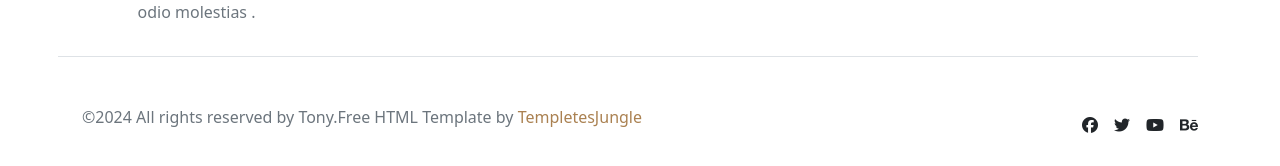
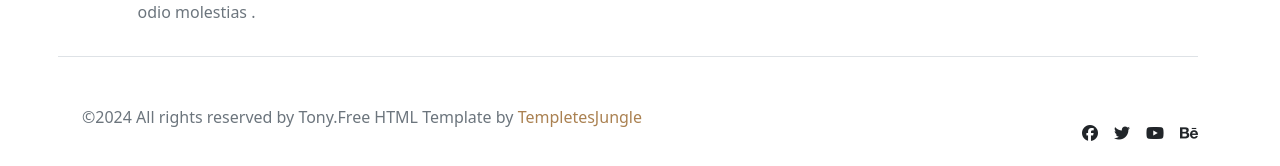
Before and after one commit to Tonyos187/task6, a plain HTML site: page index.html in a window 1280 px wide. Shown: the part 2263-2429 px from the top of the page. Before the commit the page ends 2408 px from the top, so only its background shows below. Drawn offline with nearby package versions, Linux system fonts and the light colour scheme; no server answers; a web font is replaced by a local one.

Commit message:
second commit

```diff
--- a/index.html
+++ b/index.html
@@ -204,7 +204,7 @@
         </section>
 
     </main>
-    <footer class="pt-5 position-relative">
+    <footer class="pt-5">
         <div class="container">
             <div class="row">
                 <div class="row border-bottom">
@@ -268,11 +268,11 @@
                         <li class="list-group-item border-0 text-center ">Contact us</li>
                     </ul>
                 </div>
-                <div class="d-flex justify-content-between flex-wrap">
+                <div class="d-flex justify-content-between flex-wrap position-relative pb-4">
                     <p class="pt-5 text-secondary text-center">&copy;2024 All rights reserved by Tony.Free HTML
                         Template by <a class="text-decoration-none" style="color:#aa8151;" href="#">TempletesJungle</a>
                     </p>
-                    <div class="links d-flex align-items-center  mt-5 justify-content-end">
+                    <div class="links d-flex align-items-center  mt-5 justify-content-end align-self-end">
                         <a href="https://www.facebook.com/profile.php?id=100086456822511&mibextid=ZbWKwL" class="me-3">
                             <i class="fab fa-facebook text-dark"></i>
                         </a>
```
